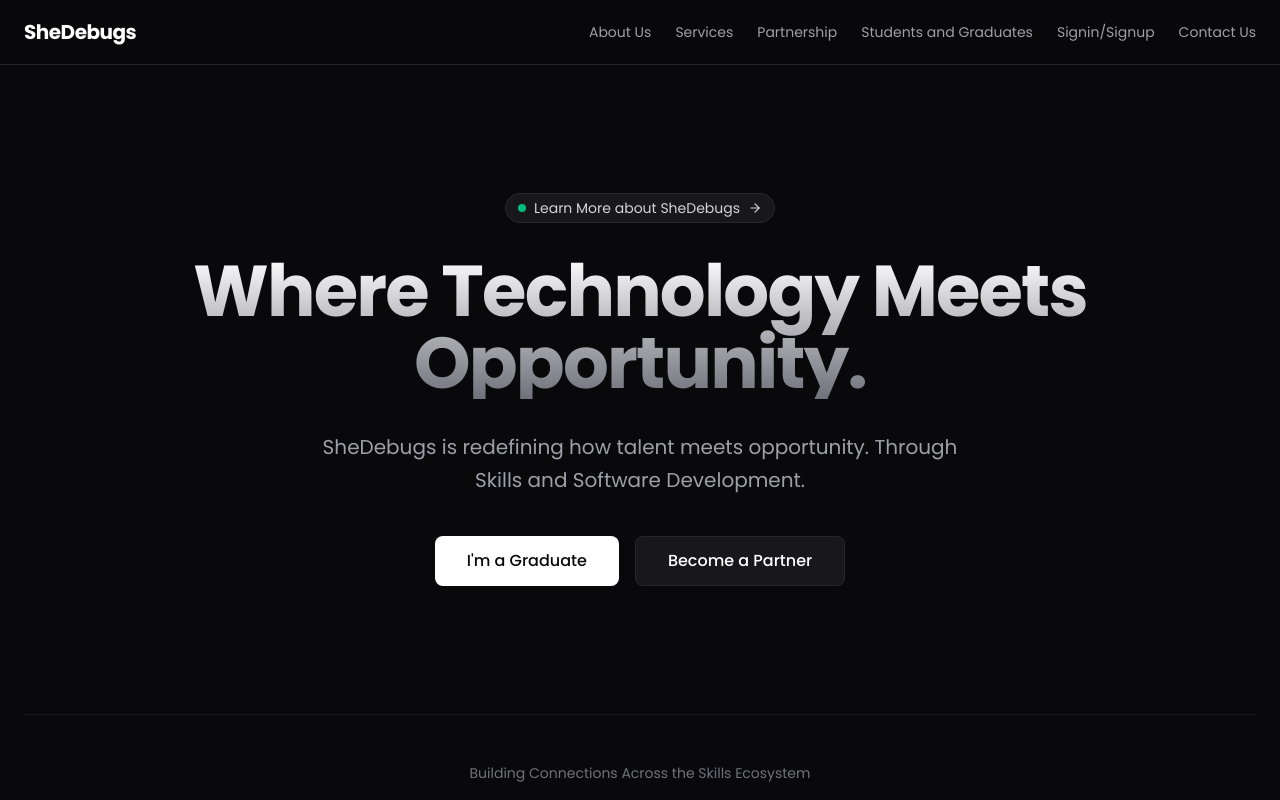
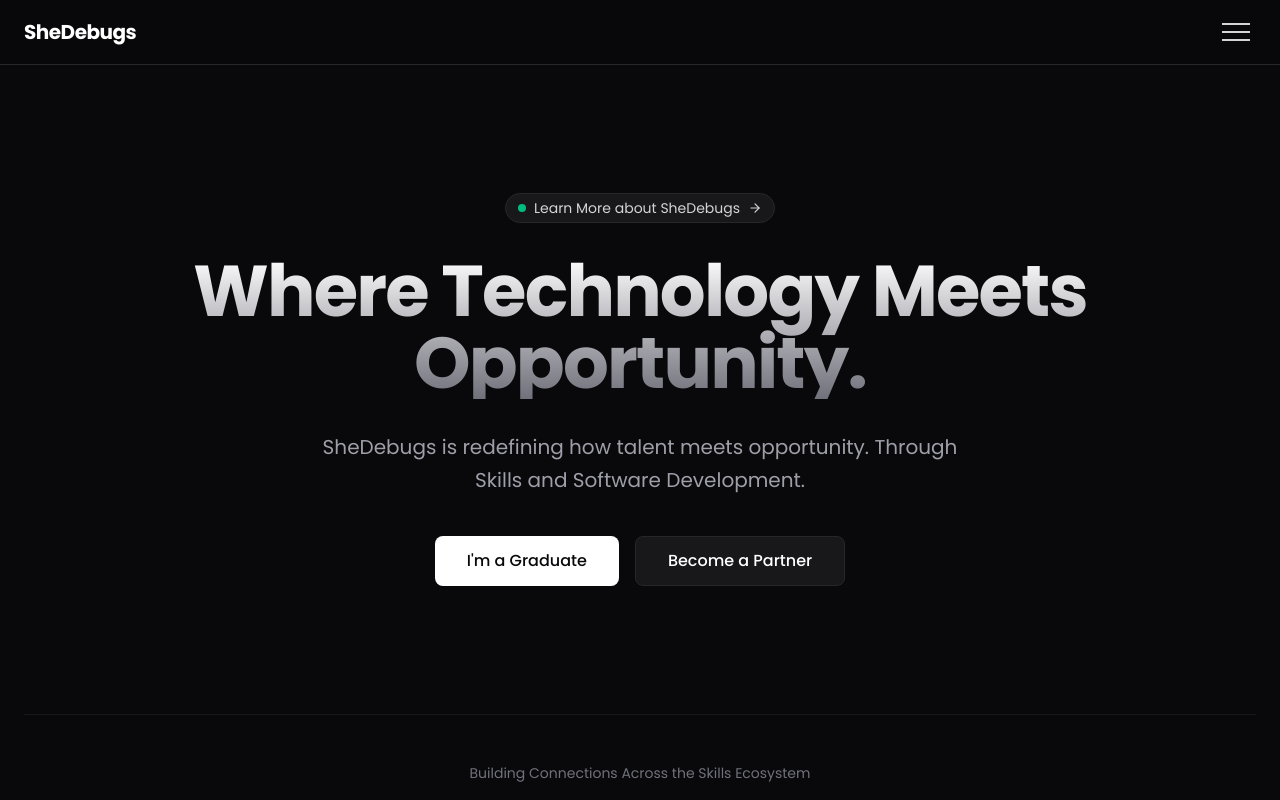
Before and after one commit to Samukerr/SheDebugs, a Next.js app: page / in a window 1280 px wide. Shown: the top 800 px of the page. Built offline with nearby package versions, Linux system fonts and the light colour scheme.

Commit message:
Editted the navigation bar on desktop devices

```diff
--- a/app/page.tsx
+++ b/app/page.tsx
@@ -17,51 +17,10 @@ export default function LandingPage() {
       SheDebugs
     </div>
 
-    {/* Desktop Navigation */}
-    <nav className="hidden md:flex items-center gap-6 text-sm text-zinc-400">
-      <a
-        href="#about"
-        className="hover:text-white transition-colors"
-      >
-        About Us
-      </a>
-      <a
-        href="#services"
-        className="hover:text-pink-400 transition-colors"
-      >
-        Services
-      </a>
-      <a
-        href="#partnership"
-        className="hover:text-pink-400 transition-colors"
-      >
-        Partnership
-      </a>
-      <a
-        href="#students"
-        className="hover:text-pink-400 transition-colors"
-      >
-        Students and Graduates
-      </a>
-      <a
-        href="/login"
-        className="hover:text-pink-400 transition-colors"
-      >
-        Signin/Signup
-      </a>
-      <a
-        href="#contact"
-        className="hover:text-pink-400 transition-colors"
-      >
-        Contact Us
-      </a>
-    </nav>
-
-    {/* Mobile Hamburger */}
     <button
       type="button"
-      onClick={() => {console.log ("Hamburger Clicked"); setMenuOpen((prev)=>!prev)}}
-      className="md:hidden relative z-[60] flex flex-col justify-center items-center w-10 h-10 text-zinc-300 hover:text-white"
+      onClick={() => setMenuOpen((prev)=>!prev)}
+      className="relative z-[60] flex flex-col justify-center items-center w-10 h-10 text-zinc-300 hover:text-white"
       aria-label="Toggle navigation menu"
       aria-expanded={menuOpen}
     >
@@ -85,17 +44,15 @@ export default function LandingPage() {
     </button>
   </div>
 
-  {/* Mobile Menu Overlay */}
   {menuOpen && (
     <>
-      {/* Dark overlay */}
+
       <div
-        className="fixed inset-0 z-40 bg-black/60 backdrop-blur-sm md:hidden"
+        className="fixed inset-0 z-40 bg-black/60 backdrop-blur-sm"
         onClick={() => setMenuOpen(false)}
       />
 
-      {/* Mobile Menu Panel */}
-      <div className="fixed top-20 right-4 z-50 w-[calc(100%-2rem)] max-w-sm rounded-2xl border border-zinc-800 bg-zinc-950 shadow-2xl md:hidden overflow-hidden">
+      <div className="fixed top-20 right-4 z-50 w-[calc(100%-2rem)] max-w-sm rounded-2xl border border-zinc-800 bg-zinc-950 shadow-2xl overflow-hidden">
         <nav className="flex flex-col py-4">
           <a
             href="#about"
```
